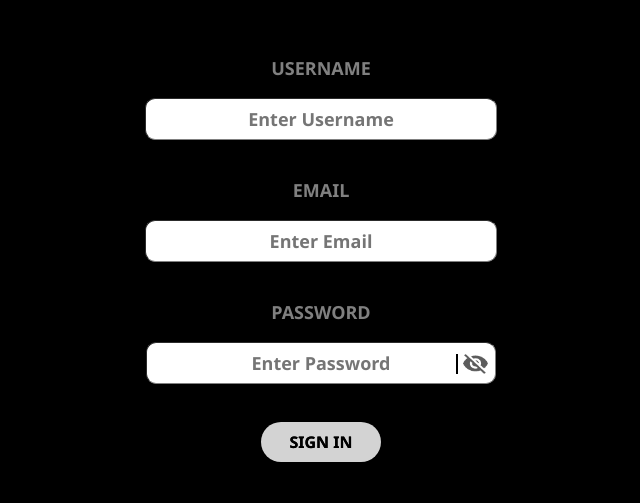
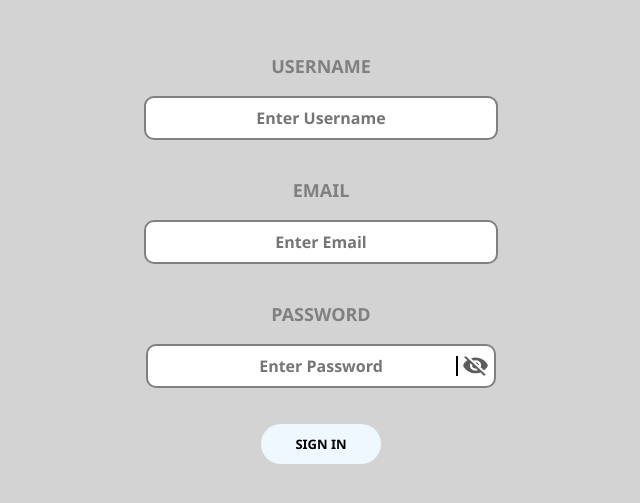
Before and after one commit to AmanTrance/Kross, a React (Vite) app in the folder frontend/: page / in a window 1280 px wide. Shown: the part 151-654 px from the top of the page, without its empty margins (319-959 px from the left). Built offline with nearby package versions, Linux system fonts and the light colour scheme.

Commit message:
make so smooth

```diff
--- a/frontend/src/App.css
+++ b/frontend/src/App.css
@@ -54,7 +54,7 @@
     font-weight: 900;
     border-width: 0px;
     cursor: pointer;
-    background-color: lightgray;
+    background-color: aliceblue;
     border-radius: 25px;
     transition-property: all;
     transition-duration: 500ms;
@@ -62,7 +62,7 @@
 }
 
 #load:hover{
-    background-color: aliceblue;
+    background-color: lightgreen;
 }
 
 #post-arena{
--- a/frontend/src/App.jsx
+++ b/frontend/src/App.jsx
@@ -12,7 +12,7 @@ function App() {
     const getArenas = async () => {
       let messages = [];
       const response = await axios.get(`http://127.0.0.1:8000/api/getarena/${window.sessionStorage.getItem('id')}`);
-      if (response.data.data !== "Arena not filled"){
+      if (response?.data?.data !== "Arena not filled"){
         for (let msg of response.data.data){
           messages = [...messages, msg.message];
         }
@@ -21,6 +21,9 @@ function App() {
         setComponents((prev) => {
           return [...prev, <Arena key={i+query} msg={messages.length > i ? messages[i] : "No More Arenas"}/>];
         });
+        if(messages.length === i) {
+          break;
+        }
       }
    }
 
@@ -86,7 +89,7 @@ function App() {
         return component;
       })}
       <div id='infinite-query'>
-        <button id='load' onClick={load_more}>More...</button>
+        <button id='load' onClick={load_more}>More</button>
       </div>
     </div>
   )
--- a/frontend/src/components/Profile.css
+++ b/frontend/src/components/Profile.css
@@ -18,7 +18,7 @@
     padding-top: 30px;
     padding-left: 15px;
     font-size: large;
-    font-weight: 900;
+    font-weight: 800;
     font-family: 'Segoe UI';
 }
 
@@ -55,6 +55,7 @@
 }
 
 .fa-solid.fa-pen-to-square{
+    font-size: larger;
     color: aliceblue;
 }
 
--- a/frontend/src/components/Signin.css
+++ b/frontend/src/components/Signin.css
@@ -27,22 +27,20 @@ label{
     cursor: pointer;
 }
 
-label:hover{
-    font-size: x-large;
-}
-
 input{
     text-align: center;
     font-family: 'Segoe UI';
     font-weight: 900;
-    font-size: large;
+    font-size: medium;
+    outine: none;
     height: 40px;
     width: 350px;
     border-radius: 10px;
-    border-width: 1px;
+    border: 2px solid;
     border-color: gray;
-    transition: all 500ms ease-in;
-    outline: none;
+    &:hover{
+        outline: none;
+    }
 }
 
 #passcontainer{
@@ -73,13 +71,12 @@ input{
 #save-btn{
     margin-top: 40px;
     color: black;
-    text-shadow: 0px 0px 0px;
-    font-size: medium;
-    background-color: lightgray;
+    font-size: small;
+    background-color: aliceblue;
     cursor: pointer;
     height: 40px;
     width: 120px;
-    border-width: 0px;
+    border: 0px solid;
     border-radius: 20px;
     transition-property: all;
     transition-duration: 500ms;
--- a/frontend/src/index.css
+++ b/frontend/src/index.css
@@ -5,7 +5,7 @@
 
 body{
   height: 100vh;
-  background-color: #000000;
+  background-color: lightgray;
 }
 
 #root{
```
Also changed, not shown: 2 other files (tests, documents, lock files or other folders).
